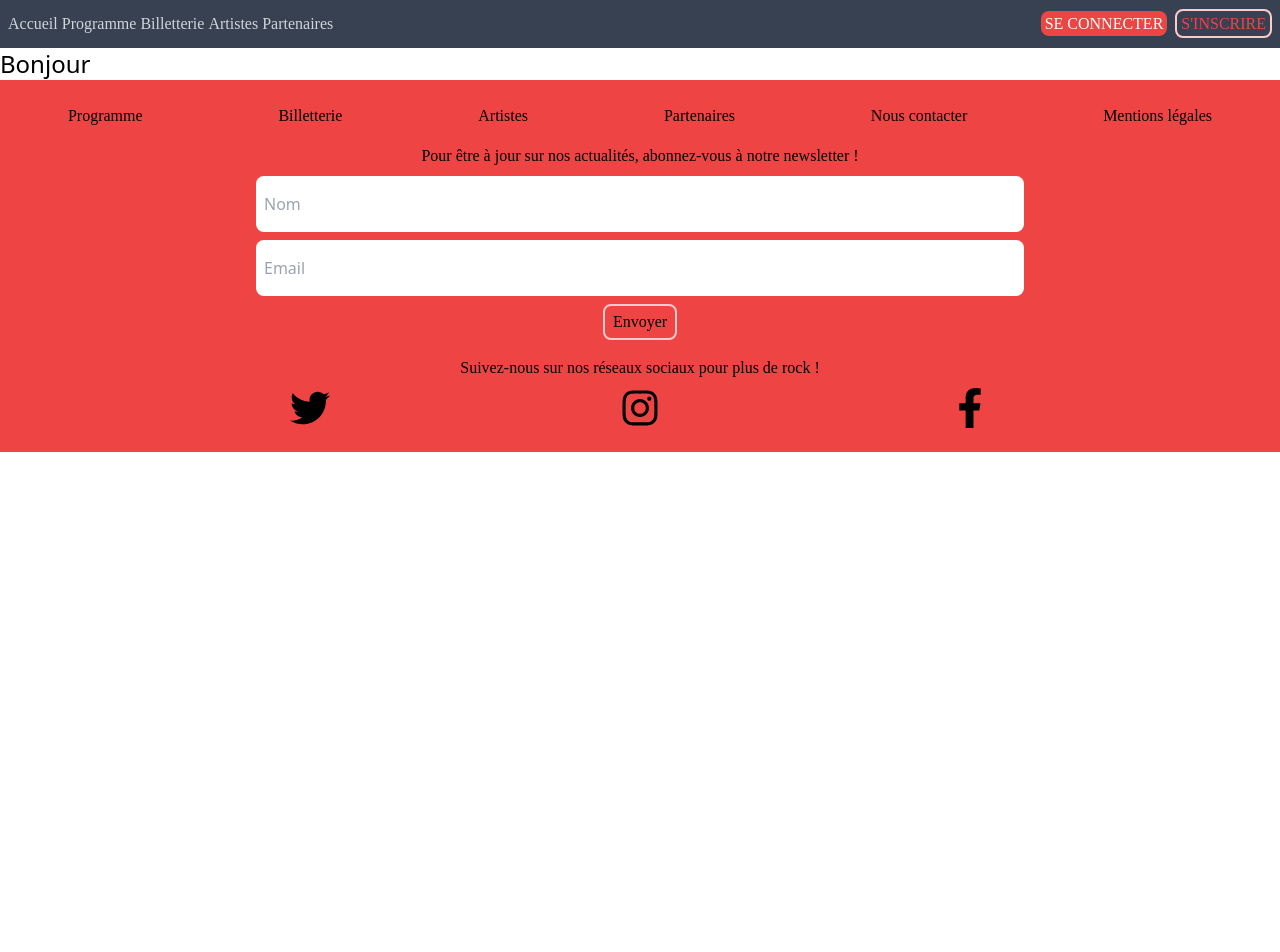
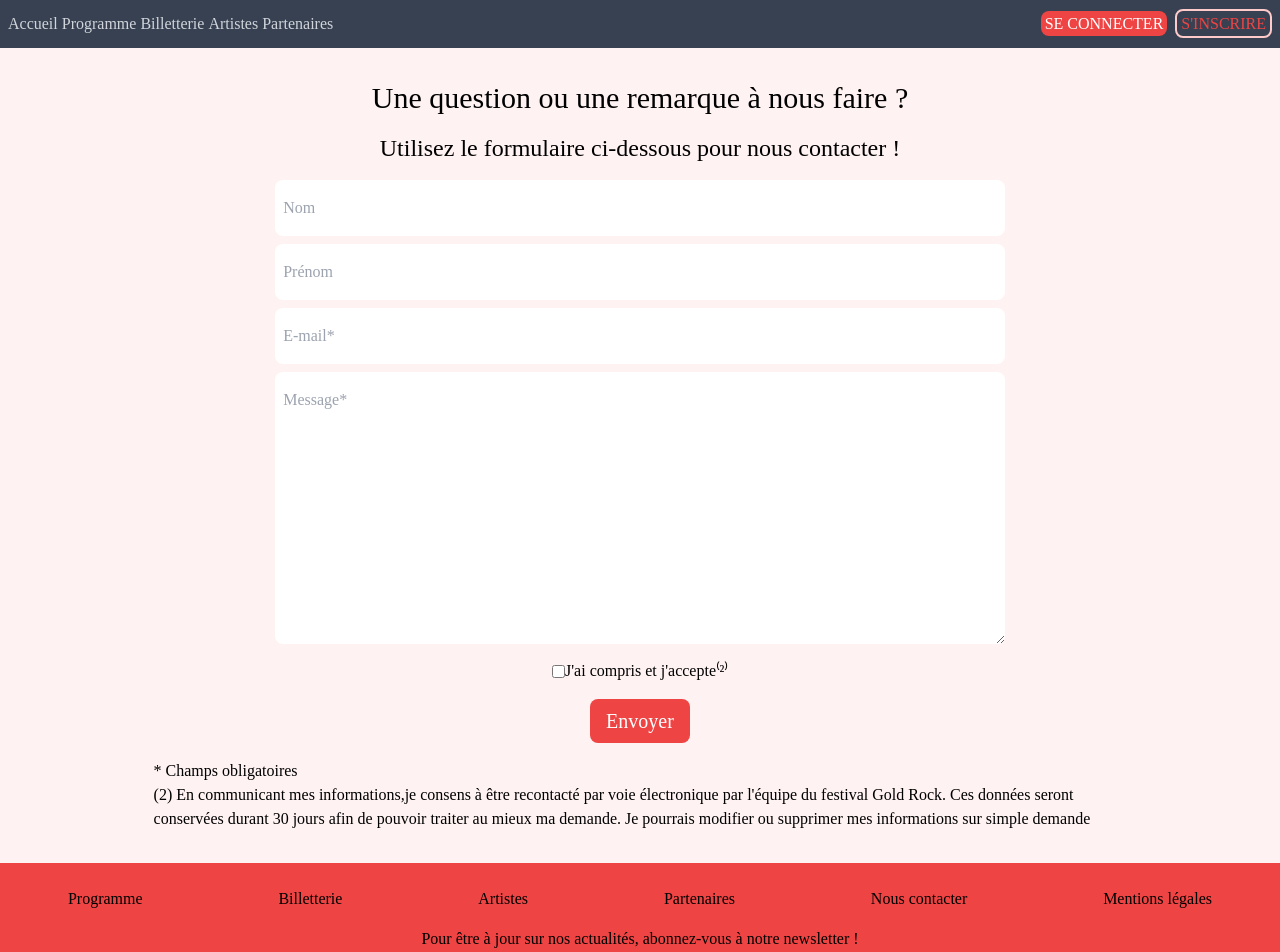
Before and after one commit to Beaurain-Hugo/sae_203, a Vue app: page /contact in a window 1280 px wide. Shown: the top 952 px of the page. Before the commit the page ends 800 px from the top, so only its background shows below. Built offline with nearby package versions, Linux system fonts and the light colour scheme.

Commit message:
Page contact et modification formulaire newsletter (rgpd + champs obligatoires)

```diff
--- a/src/App.vue
+++ b/src/App.vue
@@ -100,15 +100,21 @@
         <li class="my-2 font-radio-canada"><router-link to="/mentions-legales">Mentions légales</router-link></li>
       </ul>
     </nav>
-    <div class="pt-4">
-      <p class="mx-8 flex justify-center pb-2 text-center font-radio-canada">
-        Pour être à jour sur nos actualités, abonnez-vous à notre newsletter !
-      </p>
+    <div class="pt-4 font-radio-canada">
+      <p class="mx-8 flex justify-center pb-2 text-center">Pour être à jour sur nos actualités, abonnez-vous à notre newsletter !</p>
       <form class="flex flex-col text-center">
-        <label class="mb-2"><input class="w-3/5 rounded-lg px-2 py-4" type="text" placeholder="Nom" /></label>
-        <label class="mb-2"><input class="w-3/5 rounded-lg px-2 py-4" type="email" placeholder="Email" /></label>
+        <label class="mb-2"><input class="w-3/5 rounded-lg px-2 py-4" type="text" placeholder="Nom*" required /></label>
+        <label class="mb-2"><input class="w-3/5 rounded-lg px-2 py-4" type="email" placeholder="Email*" required /></label>
         <button class="mx-auto rounded-lg border-2 border-red-200 py-1 px-2 font-radio-canada text-black" type="submit">Envoyer</button>
       </form>
+      <div class="m-auto flex w-4/5 flex-col text-sm">
+        <p>* Champs obligatoires</p>
+        <p>
+          (2) En communicant mes informations,je consens à être recontacté par voie électronique par l'équipe du festival Gold Rock. Ces
+          données seront conservées durant 30 jours afin de pouvoir traiter au mieux ma demande. Je pourrais modifier ou supprimer mes
+          informations sur simple demande
+        </p>
+      </div>
     </div>
     <div class="flex justify-center pt-4">
       <p class="mx-8 text-center font-radio-canada">Suivez-nous sur nos réseaux sociaux pour plus de rock !</p>
--- a/src/views/ContactView.vue
+++ b/src/views/ContactView.vue
@@ -1,6 +1,54 @@
 <template>
-  <main>
-    <h1 class="text-2xl">Bonjour</h1>
+  <main class="bg-red-50">
+    <div class="p-8">
+      <div class="text-center font-tapestry">
+        <h1 class="text-3xl">Une question ou une remarque à nous faire ?</h1>
+        <h2 class="pt-4 text-2xl">Utilisez le formulaire ci-dessous pour nous contacter !</h2>
+      </div>
+      <div class="font-radio-canada">
+        <form class="mt-4 flex flex-col text-center">
+          <label class="mb-2" for="lastname">
+            <input class="w-3/5 rounded-lg px-2 py-4" type="text" id="lastname" name="last-name" value="" placeholder="Nom" size="" />
+          </label>
+
+          <label class="mb-2">
+            <input class="w-3/5 rounded-lg px-2 py-4" type="text" id="firstname" name="first-name" value="" placeholder="Prénom" size="" />
+          </label>
+
+          <label class="mb-2" for="email">
+            <input
+              class="w-3/5 rounded-lg px-2 py-4"
+              type="email"
+              id="email"
+              name="email"
+              value=""
+              placeholder="E-mail*"
+              size=""
+              required
+            />
+          </label>
+
+          <label class="mb-2" for="message">
+            <textarea class="w-3/5 rounded-lg px-2 py-4" id="message" name="message" placeholder="Message*" rows="10" required></textarea>
+          </label>
+          <div class="flex items-center justify-center">
+            <input class="" type="checkbox" required />
+            <p>J'ai compris et j'accepte⁽²⁾</p>
+          </div>
+          <button class="mx-auto my-4 rounded-lg bg-red-500 px-4 py-2 text-center text-xl text-white hover:bg-red-750" type="submit">
+            Envoyer
+          </button>
+        </form>
+        <div class="m-auto flex w-4/5 flex-col">
+          <p>* Champs obligatoires</p>
+          <p>
+            (2) En communicant mes informations,je consens à être recontacté par voie électronique par l'équipe du festival Gold Rock. Ces
+            données seront conservées durant 30 jours afin de pouvoir traiter au mieux ma demande. Je pourrais modifier ou supprimer mes
+            informations sur simple demande
+          </p>
+        </div>
+      </div>
+    </div>
   </main>
 </template>
 
```
